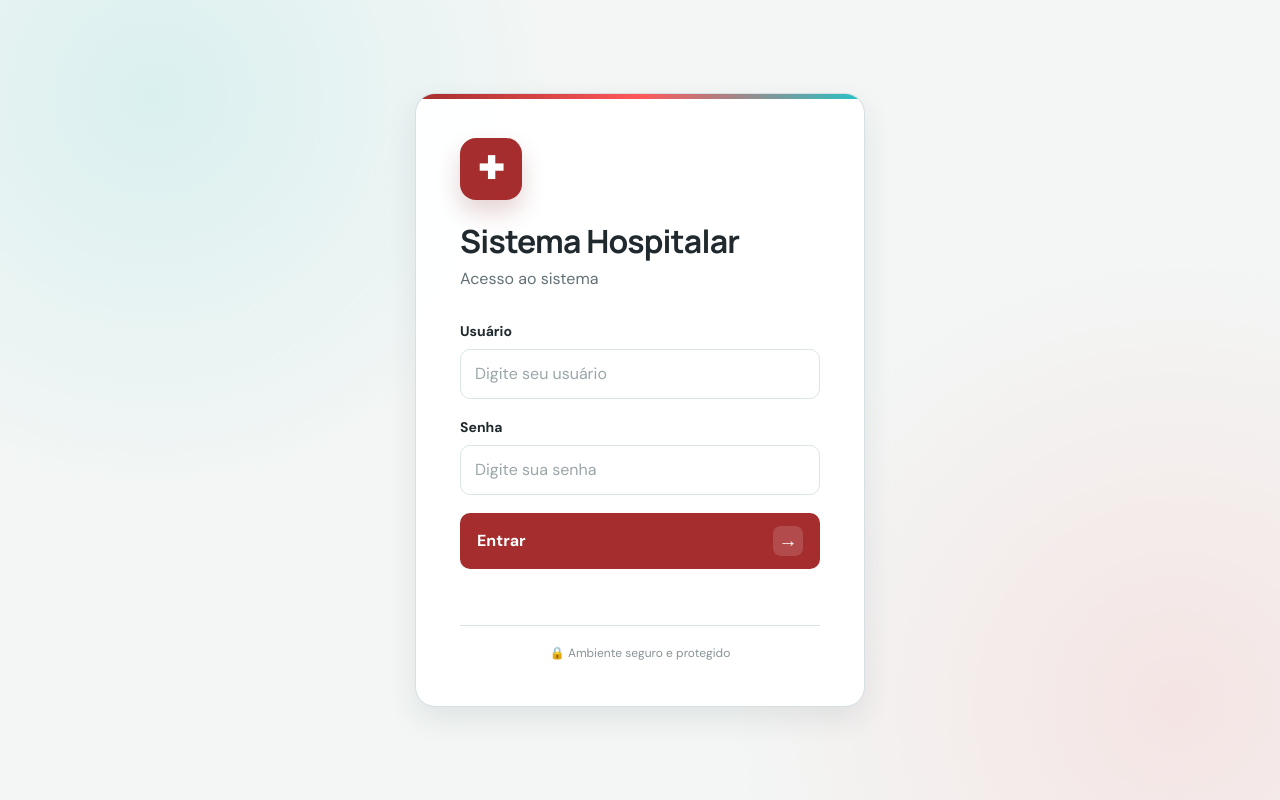
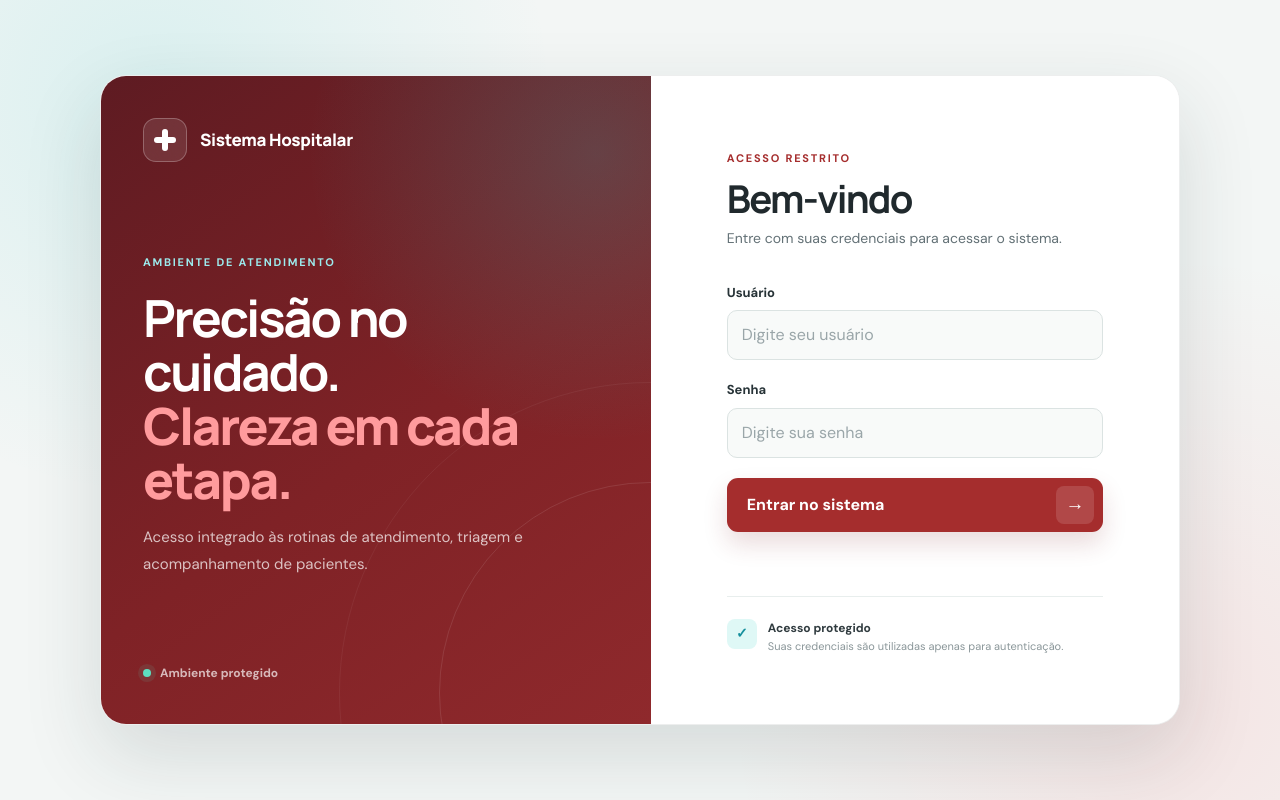
Before and after one commit to janainapaiva7/projeto-sentinela, a website: page frontend/index.html in a window 1280 px wide. Drawn offline with Linux system fonts and the light colour scheme.

Commit message:
Update index.html

```diff
--- a/frontend/index.html
+++ b/frontend/index.html
@@ -1,159 +1,147 @@
 <!DOCTYPE html>
 <html lang="pt-BR">
-
 <head>
     <meta charset="UTF-8">
-
-    <meta
-        name="viewport"
-        content="width=device-width, initial-scale=1.0"
-    >
-
+    <meta name="viewport" content="width=device-width, initial-scale=1.0">
+    <meta name="theme-color" content="#741f28">
     <title>Sistema Hospitalar</title>
-
     <link rel="stylesheet" href="css/style.css">
 </head>
 
 <body class="login-page">
 
-    <div class="container login-container">
+<main class="login-shell">
 
-        <div class="logo">
-            ✚
+    <section class="login-visual" aria-label="Identidade do sistema">
+        <div class="visual-brand">
+            <div class="visual-mark" aria-hidden="true">
+                <span></span>
+                <span></span>
+            </div>
+            <span class="visual-brand-name">Sistema Hospitalar</span>
         </div>
 
-        <h1>
-            Sistema Hospitalar
-        </h1>
+        <div class="visual-content">
+            <span class="visual-kicker">AMBIENTE DE ATENDIMENTO</span>
+            <h1>Precisão no cuidado.<br><strong>Clareza em cada etapa.</strong></h1>
+            <p>
+                Acesso integrado às rotinas de atendimento, triagem e acompanhamento de pacientes.
+            </p>
+        </div>
 
-        <p class="subtitle">
-            Acesso ao sistema
-        </p>
+        <div class="visual-footer">
+            <span class="status-dot" aria-hidden="true"></span>
+            <span>Ambiente protegido</span>
+        </div>
+    </section>
 
+    <section class="login-panel" aria-labelledby="login-title">
+        <div class="login-heading">
+            <span class="eyebrow">ACESSO RESTRITO</span>
+            <h2 id="login-title">Bem-vindo</h2>
+            <p>Entre com suas credenciais para acessar o sistema.</p>
+        </div>
+
+        <div class="login-form">
             <div class="input-box">
-
-            <label for="usuario">
-                Usuário
-            </label>
-
+                <label for="usuario">Usuário</label>
                 <input
                     id="usuario"
                     type="text"
                     placeholder="Digite seu usuário"
                     autocomplete="username"
                 >
-
             </div>
 
             <div class="input-box">
-
-            <label for="senha">
-                Senha
-            </label>
-
+                <div class="field-heading">
+                    <label for="senha">Senha</label>
+                </div>
                 <input
                     id="senha"
                     type="password"
                     placeholder="Digite sua senha"
                     autocomplete="current-password"
                 >
-
             </div>
 
-        <button onclick="login()">
-
-            <span>
-                Entrar
-            </span>
-
-            <span class="arrow">
-                →
-            </span>
-
+            <button class="login-submit" type="button" onclick="login()">
+                <span>Entrar no sistema</span>
+                <span class="login-arrow" aria-hidden="true">→</span>
             </button>
 
-        <p id="erro"></p>
-
-        <div class="security">
-            🔒 Ambiente seguro e protegido
+            <p id="erro" role="alert" aria-live="polite"></p>
         </div>
 
+        <div class="login-security">
+            <div class="security-icon" aria-hidden="true">✓</div>
+            <div>
+                <strong>Acesso protegido</strong>
+                <span>Suas credenciais são utilizadas apenas para autenticação.</span>
             </div>
+        </div>
+    </section>
+
+</main>
 
 <script>
-
     function login() {
-
-            const usuario =
-                document.getElementById("usuario").value;
-
-            const senha =
-                document.getElementById("senha").value;
-
-            const erro =
-                document.getElementById("erro");
+        const usuario = document.getElementById("usuario").value;
+        const senha = document.getElementById("senha").value;
+        const erro = document.getElementById("erro");
+        const botao = document.querySelector(".login-submit");
 
         erro.textContent = "";
 
+        if (!usuario.trim() || !senha.trim()) {
+            erro.textContent = "Informe seu usuário e sua senha.";
+            return;
+        }
+
+        botao.disabled = true;
+        botao.classList.add("is-loading");
+
         fetch("/login", {
-
             method: "POST",
-
             headers: {
                 "Content-Type": "application/json"
             },
-
             body: JSON.stringify({
                 usuario: usuario,
                 senha: senha
             })
-
         })
-
         .then(response => response.json())
-
         .then(data => {
-
             if (data.tipo === "triagem") {
-
                 location.href = "triagem.html";
-
+            }
+            else if (data.tipo === "medico") {
+                location.href = "medico.html";
+            }
+            else if (data.tipo === "atendimento") {
+                location.href = "atendimento.html";
+            }
+            else {
+                erro.textContent = "Usuário ou senha inválidos.";
+            }
+        })
+        .catch(error => {
+            console.error(error);
+            erro.textContent = "Erro ao conectar ao servidor.";
+        })
+        .finally(() => {
+            botao.disabled = false;
+            botao.classList.remove("is-loading");
+        });
     }
 
-                else if (data.tipo === "medico") {
-
-                    location.href = "medico.html";
-
+    document.getElementById("senha").addEventListener("keydown", function(event) {
+        if (event.key === "Enter") {
+            login();
         }
-
-                else if (data.tipo === "atendimento") {
-
-                    location.href = "atendimento.html";
-
-                }
-
-                else {
-
-                    erro.textContent =
-                        "Usuário ou senha inválidos.";
-
-                }
-
-            })
-
-            .catch(error => {
-
-                console.error(error);
-
-                erro.textContent =
-                    "Erro ao conectar ao servidor.";
-
     });
-
-        }
-
 </script>
 
 </body>
-
 </html>
```
Lines whose indentation alone changed are shown as unchanged.
